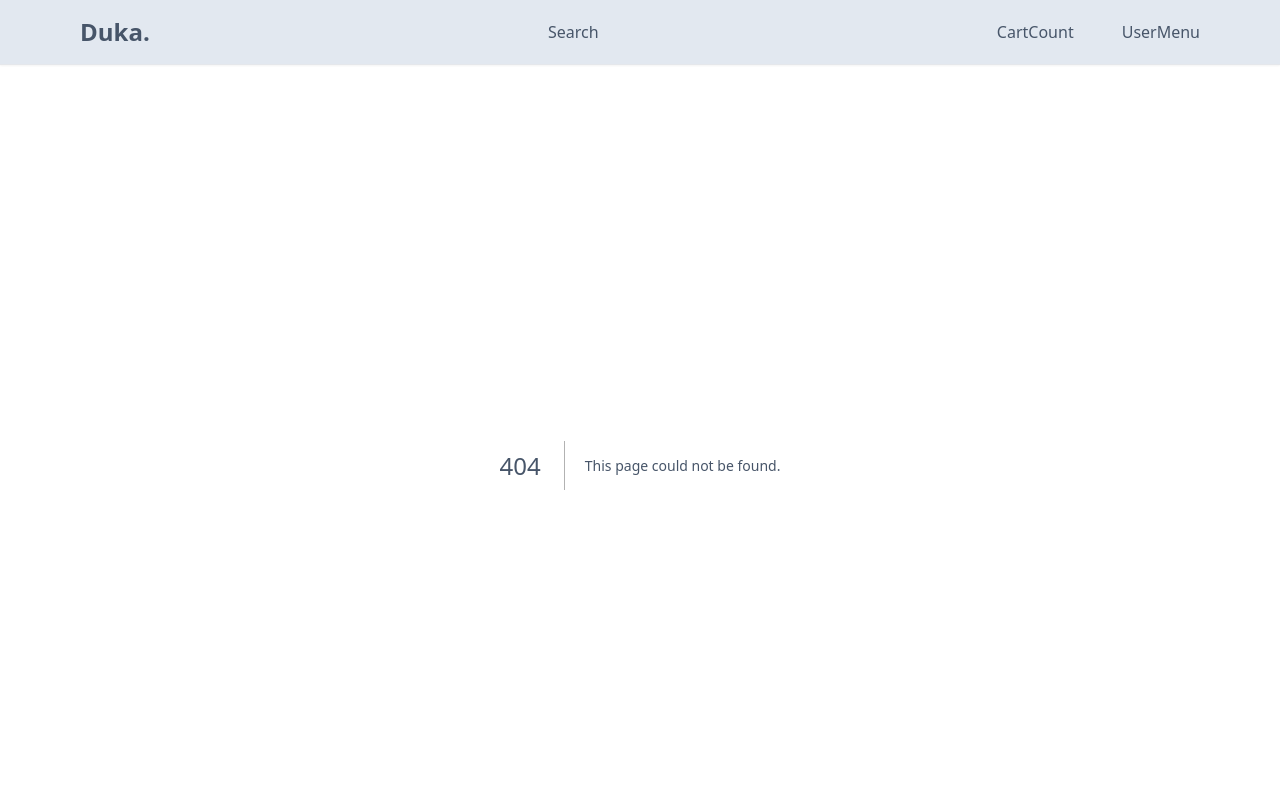
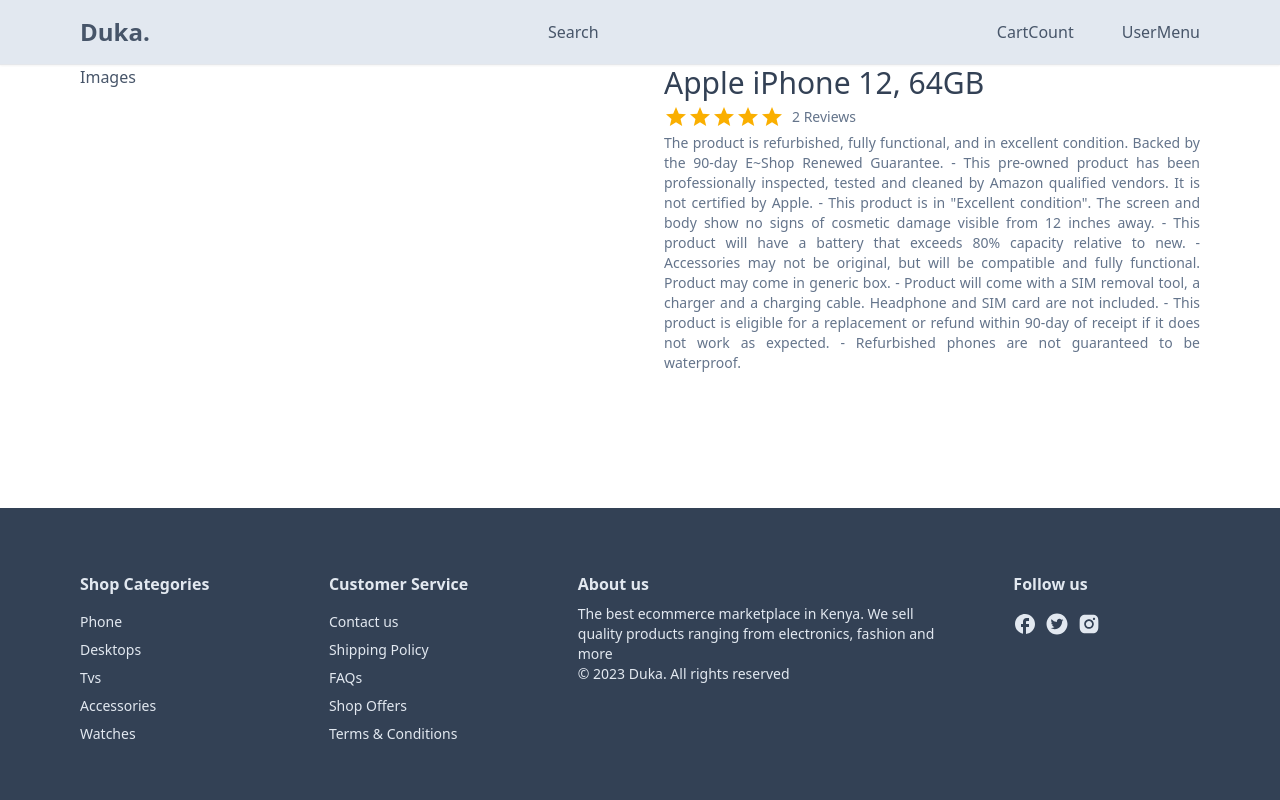
Before and after one commit to bennkemboi/duka-ecommerce, a Next.js app: page /product/1 in a window 1280 px wide. Before the commit this address had no page. Shown: the top 800 px of the page. Built offline with nearby package versions, Linux system fonts and the light colour scheme.

Commit message:
product details update

```diff
--- /dev/null
+++ b/app/product/[productId]/page.tsx
@@ -0,0 +1,22 @@
+import Container from "@/components/container";
+import { product } from "@/utils/product";
+import React from "react";
+import ProductDetails from "./productDetails";
+
+interface IPrams {
+  productId?: string;
+}
+
+const Product = ({ params }: { params: IPrams }) => {
+  console.log("params", params);
+
+  return (
+    <div>
+      <Container>
+        <ProductDetails product={product} />
+      </Container>
+    </div>
+  );
+};
+
+export default Product;
--- /dev/null
+++ b/app/product/[productId]/productDetails.tsx
@@ -0,0 +1,27 @@
+"use client";
+
+import { Rating } from "@mui/material";
+
+interface ProductDetailsProps {
+  product: any;
+}
+
+const ProductDetails: React.FC<ProductDetailsProps> = ({ product }) => {
+  const productRating =
+    product.reviews.reduce((acc: number, item: any) => item.rating + acc, 0) /
+    product.reviews.length;
+  return (
+    <div className="grid grid-cols-1 md:grid-cols-2 gap-12 ">
+      <div>Images</div>
+      <div className="flex flex-col gap-1 text-slate-500 text-sm">
+        <h2 className="text-3xl font-medium text-slate-700">{product.name}</h2>
+        <div className="flex items-center gap-2">
+          <Rating value={productRating} readOnly />
+          <div>{product.reviews.length} Reviews</div>
+        </div>
+        <div className="text-justify">{product.description}</div>
+      </div>
+    </div>
+  );
+};
+export default ProductDetails;
--- a/app/product/page.tsx
+++ /dev/null
@@ -1,13 +0,0 @@
-import React from "react";
-
-interface IPrams {
-  productId?: string;
-}
-
-const Product = ({ params }: { params: IPrams }) => {
-  console.log("params", params);
-
-  return <div>Product page</div>;
-};
-
-export default Product;
--- a/components/productCard.tsx
+++ b/components/productCard.tsx
@@ -4,18 +4,25 @@
 import { truncateText } from "@/utils/truncateText";
 import { Rating } from "@mui/material";
 import Image from "next/image";
+import { useRouter } from "next/navigation";
 
 interface ProductCardProps {
   data: any;
 }
 
 const ProductCard: React.FC<ProductCardProps> = ({ data }) => {
+  const router = useRouter();
+
   const productRating =
     data.reviews.reduce((acc: number, item: any) => item.rating + acc, 0) /
     data.reviews.length;
 
   return (
-    <div className="col-span-1 cursor-pointer border-[1.2px] border-slate-200 bg-slate-50 rounded-sm p-2 transition hover:scale-105 text-center text-sm">
+    <div
+  /* Add Product ID Dynamically */
+      onClick={() => router.push(`/product/${data.id}`)}
+      className="col-span-1 cursor-pointer border-[1.2px] border-slate-200 bg-slate-50 rounded-sm p-2 transition hover:scale-105 text-center text-sm"
+    >
       <div className="flex flex-col items-center w-full gap-1 ">
         <div className="aspect-square overflow-hidden relative w-full ">
           <Image
--- /dev/null
+++ b/utils/product.ts
@@ -0,0 +1,74 @@
+export const product =
+{
+    id: "648437b38c44d52b9542e340",
+    name: "Apple iPhone 12, 64GB",
+    description:
+      'The product is refurbished, fully functional, and in excellent condition. Backed by the 90-day E~Shop Renewed Guarantee.\n- This pre-owned product has been professionally inspected, tested and cleaned by Amazon qualified vendors. It is not certified by Apple.\n- This product is in "Excellent condition". The screen and body show no signs of cosmetic damage visible from 12 inches away.\n- This product will have a battery that exceeds 80% capacity relative to new.\n- Accessories may not be original, but will be compatible and fully functional. Product may come in generic box.\n- Product will come with a SIM removal tool, a charger and a charging cable. Headphone and SIM card are not included.\n- This product is eligible for a replacement or refund within 90-day of receipt if it does not work as expected.\n- Refurbished phones are not guaranteed to be waterproof.',
+    price: 40,
+    brand: "Apple",
+    category: "Phone",
+    inStock: true,
+    images: [
+      {
+        color: "Black",
+        colorCode: "#000000",
+        image:
+          "https://firebasestorage.googleapis.com/v0/b/e-shop-vid.appspot.com/o/products%2Fiphone%2012%20black.png?alt=media&token=8fe19551-173a-4550-9d02-20afffc79b12",
+      },
+      {
+        color: "Blue",
+        colorCode: " #0000FF",
+        image:
+          "https://firebasestorage.googleapis.com/v0/b/e-shop-vid.appspot.com/o/products%2Fiphone%2012%20blue.png?alt=media&token=ede757d2-b631-4451-b80c-123861f16c92",
+      },
+      {
+        color: "Red",
+        colorCode: "#FF0000",
+        image:
+          "https://firebasestorage.googleapis.com/v0/b/e-shop-vid.appspot.com/o/products%2Fiphone%2012%20red.png?alt=media&token=945e1ffb-953e-467a-8325-5a8fbbbf3153",
+      },
+    ],
+    reviews: [
+      {
+        id: "6499b4887402b0efd394d8f3",
+        userId: "6499b184b0e9a8c8709821d3",
+        productId: "648437b38c44d52b9542e340",
+        rating: 4,
+        comment:
+          "good enough. I like the camera and casing. the delivery was fast too.",
+        createdDate: "2023-06-26T15:53:44.483Z",
+        user: {
+          id: "6499b184b0e9a8c8709821d3",
+          name: "Chaoo",
+          email: "example1@gmail.com",
+          emailVerified: null,
+          image:
+            "https://lh3.googleusercontent.com/a/AAcHTtcuRLwWi1vPKaQOcJlUurlhRAIIq2LgYccE8p32=s96-c",
+          hashedPassword: null,
+          createdAt: "2023-06-26T15:40:52.558Z",
+          updatedAt: "2023-06-26T15:40:52.558Z",
+          role: "USER",
+        },
+      },
+      {
+        id: "6499a110efe4e4de451c7edc",
+        userId: "6475af156bad4917456e6e1e",
+        productId: "648437b38c44d52b9542e340",
+        rating: 5,
+        comment: "I really liked it!!",
+        createdDate: "2023-06-26T14:30:40.998Z",
+        user: {
+          id: "6475af156bad4917456e6e1e",
+          name: "Charles",
+          email: "example@gmail.com",
+          emailVerified: null,
+          image:
+            "https://lh3.googleusercontent.com/a/AAcHTteOiCtILLBWiAoolIW9PJH-r5825pBDl824_8LD=s96-c",
+          hashedPassword: null,
+          createdAt: "2023-05-30T08:08:53.979Z",
+          updatedAt: "2023-05-30T08:08:53.979Z",
+          role: "ADMIN",
+        },
+      },
+    ],
+  }
```
